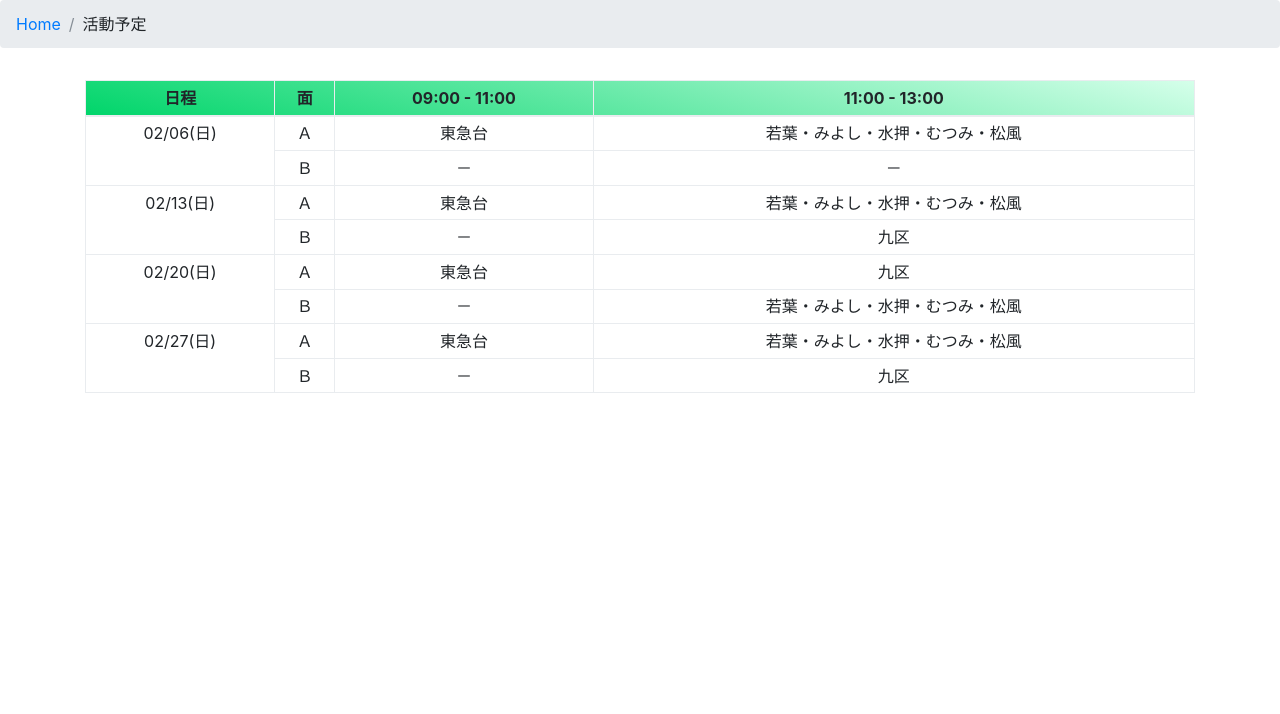
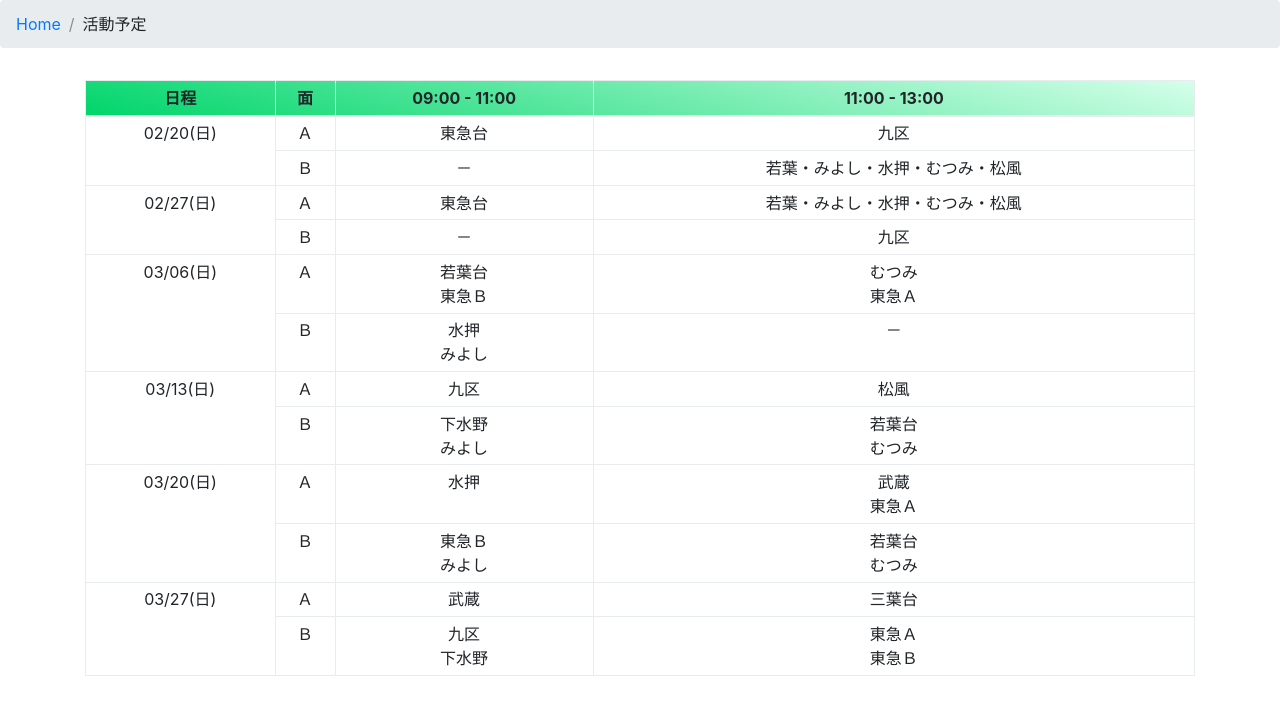
Before and after one commit to irisosoft/irisoleague, a plain HTML site: page schedule/schedule2021.html in a window 1280 px wide. Drawn offline with nearby package versions, Linux system fonts and the light colour scheme.

Commit message:
20220219運営委員会反映

```diff
--- a/schedule/schedule2021.html
+++ b/schedule/schedule2021.html
@@ -29,14 +29,18 @@
               <tr class="bg-wakaba"><th>日程</th><th>面</th><th>09:00 - 11:00</th><th>11:00 - 13:00</th></tr>
             </thead>
             <tbody>
-              <tr><td rowspan=2>02/06(日)</td><td>Ａ</td><td>東急台</td><td>若葉・みよし・水押・むつみ・松風</td></tr>
-              <tr><td>Ｂ</td><td>－</td><td>－</td></tr>
-              <tr><td rowspan=2>02/13(日)</td><td>Ａ</td><td>東急台</td><td>若葉・みよし・水押・むつみ・松風</td></tr>
-              <tr><td>Ｂ</td><td>－</td><td>九区</td></tr>
               <tr><td rowspan=2>02/20(日)</td><td>Ａ</td><td>東急台</td><td>九区</td></tr>
               <tr><td>Ｂ</td><td>－</td><td>若葉・みよし・水押・むつみ・松風</td></tr>
               <tr><td rowspan=2>02/27(日)</td><td>Ａ</td><td>東急台</td><td>若葉・みよし・水押・むつみ・松風</td></tr>
               <tr><td>Ｂ</td><td>－</td><td>九区</td></tr>
+              <tr><td rowspan=2>03/06(日)</td><td>Ａ</td><td>若葉台<BR>東急Ｂ</td><td>むつみ<BR>東急Ａ</td></tr>
+              <tr><td>Ｂ</td><td>水押<BR>みよし</td><td>－</td></tr>
+              <tr><td rowspan=2>03/13(日)</td><td>Ａ</td><td>九区</td><td>松風</td></tr>
+              <tr><td>Ｂ</td><td>下水野<BR>みよし</td><td>若葉台<BR>むつみ</td></tr>
+              <tr><td rowspan=2>03/20(日)</td><td>Ａ</td><td>水押</td><td>武蔵<BR>東急Ａ</td></tr>
+              <tr><td>Ｂ</td><td>東急Ｂ<BR>みよし</td><td>若葉台<BR>むつみ</td></tr>
+              <tr><td rowspan=2>03/27(日)</td><td>Ａ</td><td>武蔵</td><td>三葉台</td></tr>
+              <tr><td rowspan=2>Ｂ</td><td>九区<BR>下水野</td><td>東急Ａ<BR>東急Ｂ</td></tr>
               <tr></tr>
             </tbody>
           </table>
```
Also changed, not shown: index.html (+2 -8 lines).
